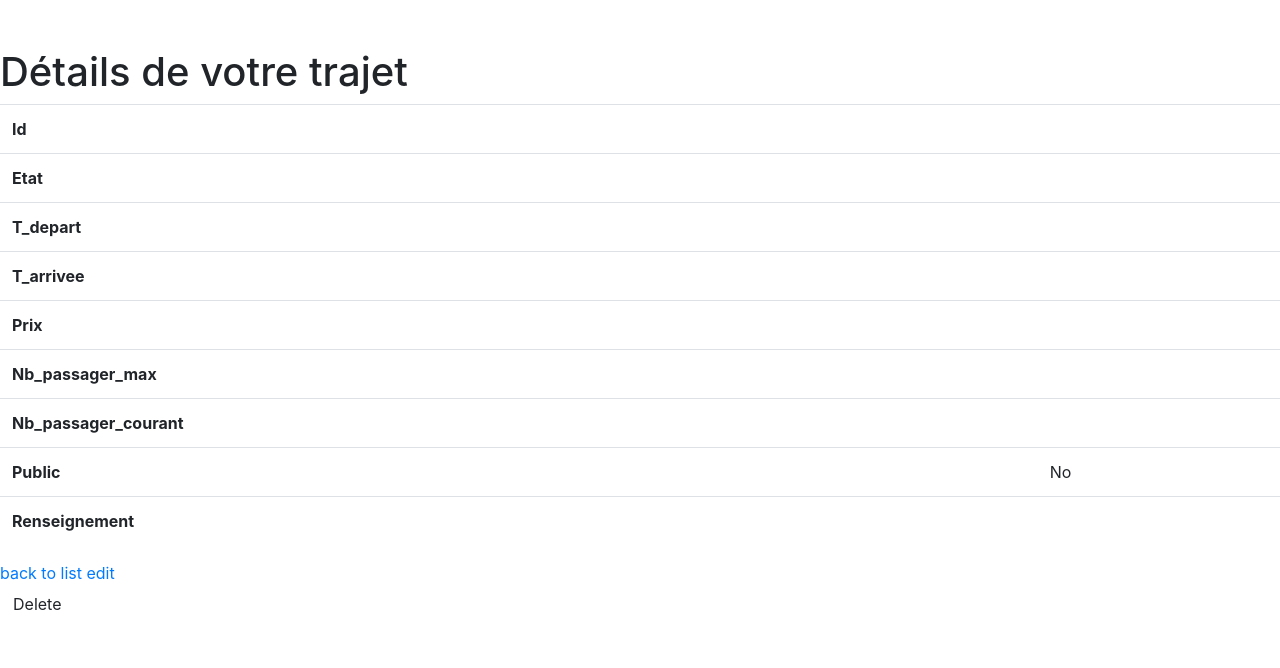
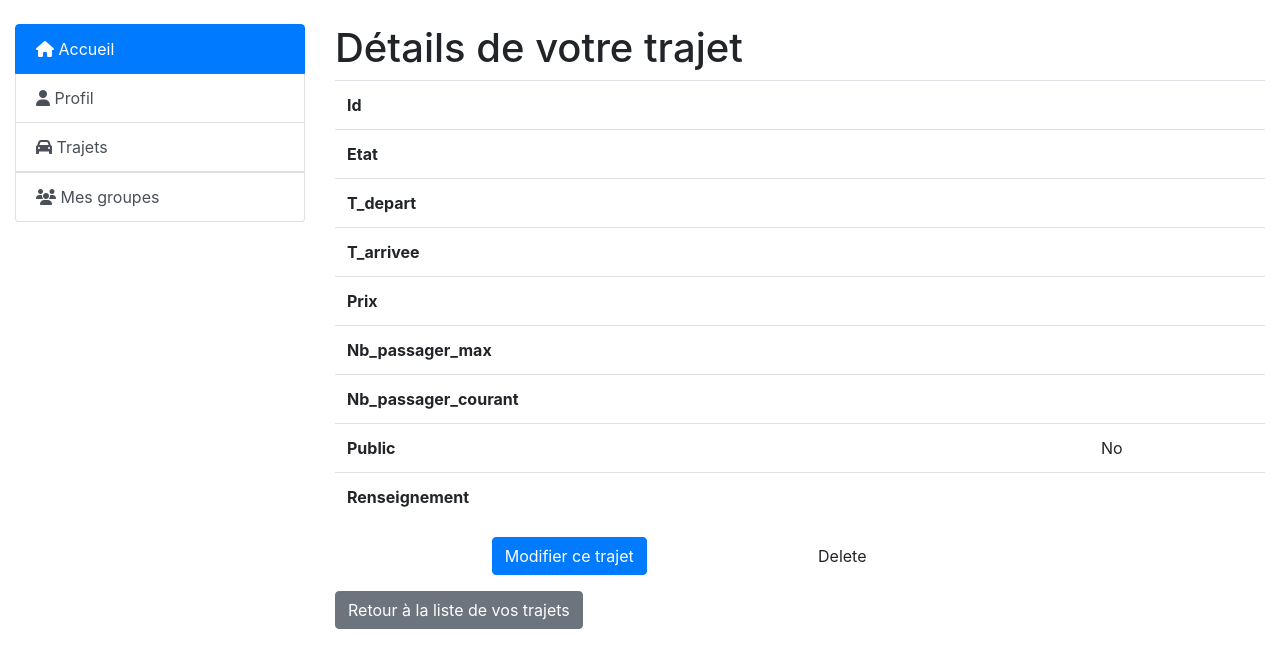
Before and after one commit to LudovicTagnon/adopteunautomate, a Symfony app: template templates/trajets/show.html.twig in a window 1280 px wide. Shown: the part 80-748 px from the top of the page. Run offline with Twig, Linux system fonts and the light colour scheme; the template is opened without the code that fills it, so the values that code supplies are empty; some libraries are stand-ins or nearby versions.

Commit message:
Ajout du volets de navigation dans la page "show" + début de mise en page

```diff
--- a/templates/trajets/show.html.twig
+++ b/templates/trajets/show.html.twig
@@ -8,9 +8,15 @@
     .example-wrapper code { background: #F5F5F5; padding: 2px 6px; }
 </style>
 
-<div class="container mt-4">
+<!-- contenu de la page -->
+    <div class = "container-fluid">
+        <div class="row justify-content-center">
+            </hr>
+            <div class="col-md-3"> <!-- Volets de navigation -->
+                {% include 'partials/_sidebar.html.twig' %}
+            </div>
 
-</div>
+            <div class="col-md-9">
                 <h1>Détails de votre trajet</h1>
 
                 <table class="table">
@@ -54,9 +60,17 @@
                     </tbody>
                 </table>
 
-    <a href="{{ path('app_trajets_index') }}">back to list</a>
+                <div class="form-row justify-content-center">
+                    <div class="form-group col-md-4">
+                        <a href="{{ path('app_trajets_edit', {'id': trajet.id}) }}" class="btn btn-primary">Modifier ce trajet</a>
+                    </div>
+                    <div class="form-group col-md-4">
+                        {{ include('trajets/_delete_form.html.twig') }}
+                    </div>
+                </div>
 
-    <a href="{{ path('app_trajets_edit', {'id': trajet.id}) }}">edit</a>
-
-    {{ include('trajets/_delete_form.html.twig') }}
+                <a href="{{ path('app_trajets_index') }}" class="btn btn-secondary">Retour à la liste de vos trajets</a>
+            </div>
+        </div>
+    </div>
 {% endblock %}
```
Lines whose indentation alone changed are shown as unchanged.
